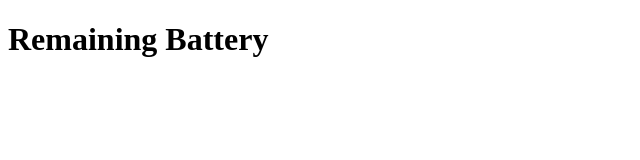
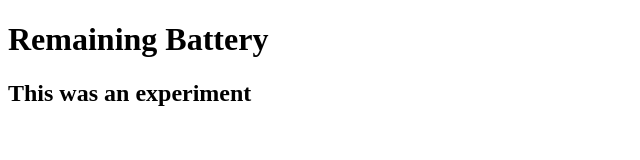
Before and after one commit to abhinavsalar18/Sem2_Experiment, a plain HTML site: page index.html in a window 1280 px wide. Shown: the whole page, without its empty margins (0-640 px from the left). Drawn offline with Linux system fonts and the light colour scheme.

Commit message:
Update index.html

```diff
--- a/index.html
+++ b/index.html
@@ -46,5 +46,6 @@ document.getElementById('battery').innerHTML = level;
         <div id="battery"></div>
         </div>
       <h1>Remaining Battery</h1>
+	    <h2><b>This was an experiment</b></h2>
    </body>
  </html>
```
